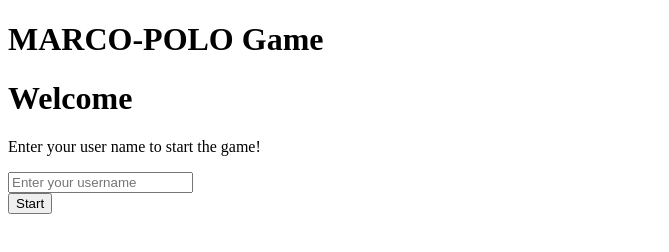
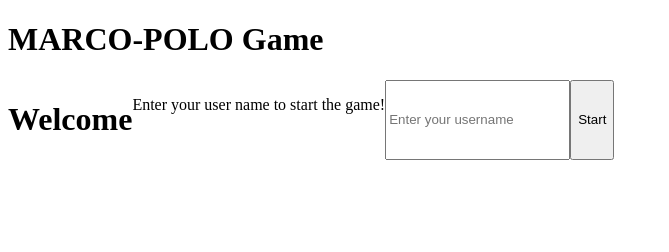
Before and after one commit to ItsSilva/PREPAR01-ECO, a website: page app1/index.html in a window 1280 px wide. Shown: the whole page, without its empty margins (0-669 px from the left). Drawn offline with nearby package versions, Linux system fonts and the light colour scheme; no server answers.

Commit message:
styles: class added to index

```diff
--- a/app1/index.html
+++ b/app1/index.html
@@ -8,9 +8,9 @@
   </head>
 
   <body>
-    <h1>MARCO-POLO Game</h1>
+    <h1 class="title">MARCO-POLO Game</h1>
     <!-- #1 Container -->
-    <form id="container-start" style="display: block">
+    <form id="container-start" style="display: flex">
       <h1>Welcome</h1>
       <p>Enter your user name to start the game!</p>
       <input
@@ -18,7 +18,7 @@
         id="user-name"
         placeholder="Enter your username"
         required
-        style="display: block"
+        style="display: flex"
       />
       <button id="start-btn">Start</button>
     </form>
```
